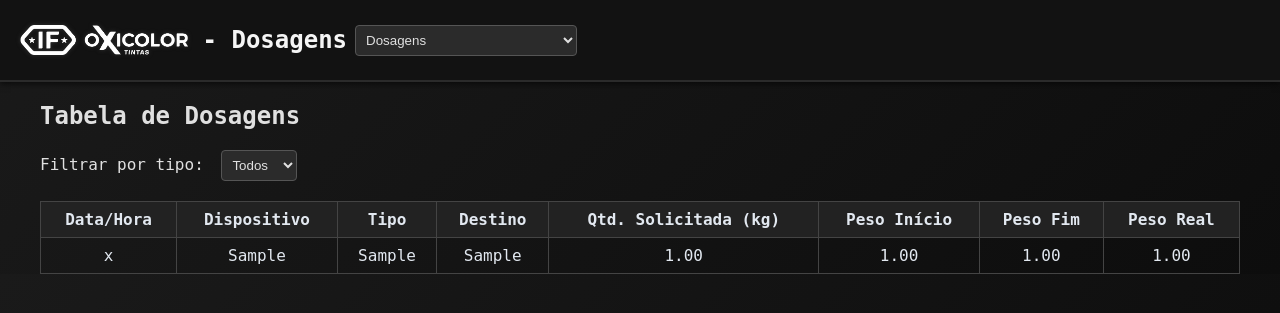
After one commit to joaopvolpi/ScadaIFOX, a Flask app: page /dosagens in a window 1280 px wide. The commit adds this page. Shown: the top 313 px of the page. Run offline with Flask 3, Linux system fonts and the light colour scheme; tables that the repository leaves empty hold one stand-in row (values such as "Sample post"); parts of the project's set-up code (start-up, migrations or seed data) failed here and were passed over.

Commit message:
add dosagens table template

```diff
--- a/app.py
+++ b/app.py
@@ -14,8 +14,6 @@ from core.report import *
 os.chdir(os.path.dirname(os.path.abspath(__file__)))
 
 app = Flask(__name__)
-init_db()
-ensure_indexes() # Apenas deixa as consultas no banco de dados mais rápidas
 
 # Estrutura de dados para armazenar as leituras mais recentes - É compartilhada entre threads
 DATA_STORE = {}
@@ -45,6 +43,11 @@ def acompanhamento_prod():
 @app.route("/consumo_diario") # Rota para gráfico diário de consumo
 def consumo_diario():
     return render_template("consumo_diario.html")
+
+@app.route("/dosagens")
+def dosagens_page():
+    return render_template("dosagens.html")
+
 
 # API Endpoints
 
@@ -141,6 +144,38 @@ def daily_tachadas():
     data = gerar_relatorio_diario_masseiras(periodo, data_base=data_base)
     return jsonify(data)
 
+@app.route("/api/dosagens")
+def api_dosagens():
+    tipo = request.args.get("tipo", None)
+    conn = sqlite3.connect(DB_FILE)
+    c = conn.cursor()
+
+    sql = "SELECT timestamp_start, device, tipo, destino, qnt_solicitada, peso_inicio, peso_fim, peso_real FROM dosagens"
+    params = []
+    if tipo:
+        sql += " WHERE tipo = ?"
+        params.append(tipo)
+    sql += " ORDER BY timestamp_start DESC LIMIT 200"
+
+    c.execute(sql, params)
+    rows = c.fetchall()
+    conn.close()
+
+    data = [
+        {
+            "timestamp_start": r[0],
+            "device": r[1],
+            "tipo": r[2],
+            "destino": r[3],
+            "qnt_solicitada": r[4],
+            "peso_inicio": r[5],
+            "peso_fim": r[6],
+            "peso_real": r[7],
+        }
+        for r in rows
+    ]
+    return jsonify(data)
+
 # ------------------
 
 def background_updater():
@@ -161,6 +196,10 @@ def background_updater():
         time.sleep(3600)  # every 1 hour
 
 if __name__ == "__main__":
+
+    init_db()
+    ensure_indexes() # Apenas deixa as consultas no banco de dados mais rápidas
+
     # Cria uma thread para cada dispositivo no dicionário de configuração  - "DATA_STORE" é compartilhado em todas as threads
     for device_name, device_config in config.DEVICES.items():
         t = threading.Thread(target=poll_device, args=(device_name, device_config, DATA_STORE))
--- /dev/null
+++ b/templates/dosagens.html
@@ -0,0 +1,77 @@
+<!DOCTYPE html>
+<html lang="pt-BR">
+<head>
+  <meta charset="UTF-8" />
+  <title>Dosagens</title>
+  <link rel="stylesheet" href="{{ url_for('static', filename='css/style.css') }}">
+  <style>
+    main { max-width: 1200px; margin: 0 auto; padding: 0 20px; }
+    table { width: 100%; border-collapse: collapse; margin-top: 20px; color: #e2e8f0; }
+    th, td { padding: 8px 10px; border: 1px solid #444; text-align: center; }
+    th { background: #222; }
+    tr:nth-child(even) { background: #1b1b1b; }
+    select { margin-left: 8px; }
+  </style>
+</head>
+<body>
+{% set page_title = "  - Dosagens" %}
+{% include "header.html" %}
+
+<main>
+  <h2>Tabela de Dosagens</h2>
+
+  <label>Filtrar por tipo:
+    <select id="tipoSelect">
+      <option value="">Todos</option>
+      <option value="Resina">Resina</option>
+      <option value="Agua">Água</option>
+    </select>
+  </label>
+
+  <table id="dosagensTable">
+    <thead>
+      <tr>
+        <th>Data/Hora</th>
+        <th>Dispositivo</th>
+        <th>Tipo</th>
+        <th>Destino</th>
+        <th>Qtd. Solicitada (kg)</th>
+        <th>Peso Início</th>
+        <th>Peso Fim</th>
+        <th>Peso Real</th>
+      </tr>
+    </thead>
+    <tbody></tbody>
+  </table>
+</main>
+
+<script>
+async function loadDosagens() {
+  const tipo = document.getElementById("tipoSelect").value;
+  const url = tipo ? `/api/dosagens?tipo=${tipo}` : "/api/dosagens";
+  const res = await fetch(url);
+  const data = await res.json();
+  const tbody = document.querySelector("#dosagensTable tbody");
+  tbody.innerHTML = "";
+
+  for (const d of data) {
+    const tr = document.createElement("tr");
+    tr.innerHTML = `
+      <td>${d.timestamp_start}</td>
+      <td>${d.device}</td>
+      <td>${d.tipo}</td>
+      <td>${d.destino}</td>
+      <td>${d.qnt_solicitada?.toFixed(2) ?? "—"}</td>
+      <td>${d.peso_inicio?.toFixed(2) ?? "—"}</td>
+      <td>${d.peso_fim?.toFixed(2) ?? "—"}</td>
+      <td>${d.peso_real?.toFixed(2) ?? "—"}</td>
+    `;
+    tbody.appendChild(tr);
+  }
+}
+
+document.getElementById("tipoSelect").addEventListener("change", loadDosagens);
+window.addEventListener("DOMContentLoaded", loadDosagens);
+</script>
+</body>
+</html>
--- a/templates/header.html
+++ b/templates/header.html
@@ -8,6 +8,7 @@
     <option value="/masseiras_history">Masseiras - Histórico</option>
     <option value="/masseiras_live">Masseiras - Ao vivo</option>
     <option value="/tanques_live">Tanques - Ao vivo</option>
+    <option value="/dosagens">Dosagens</option>
   </select>
   <script>
     const currentPath = window.location.pathname;
--- a/templates/index.html
+++ b/templates/index.html
@@ -30,6 +30,7 @@
       <button onclick="location.href='/masseiras_history'">Masseiras - Dados Históricos</button>
       <button onclick="location.href='/masseiras_live'">Masseiras - Ao vivo</button>
       <button onclick="location.href='/tanques_live'">Tanques - Ao vivo</button>
+      <button onclick="location.href='/dosagens'">Dosagens</button>
     </div>
   </main>
 </body>
```
